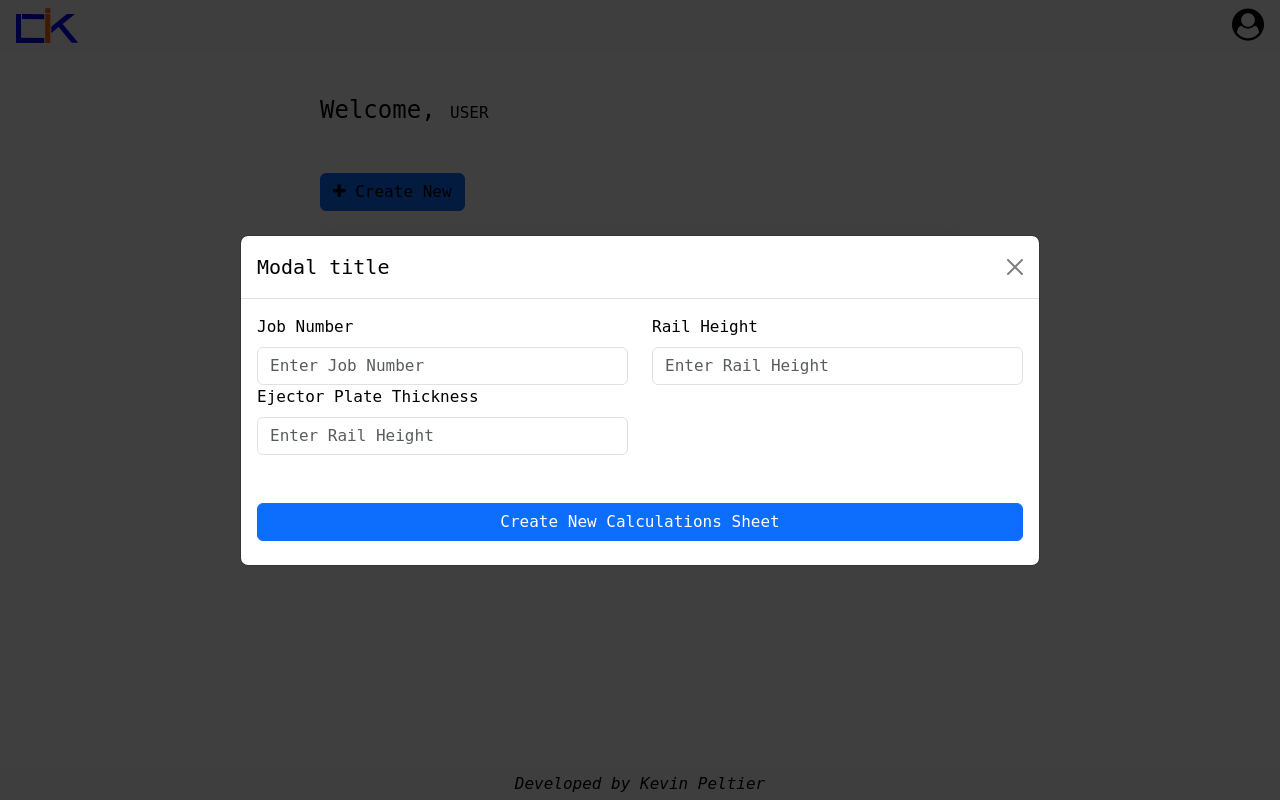
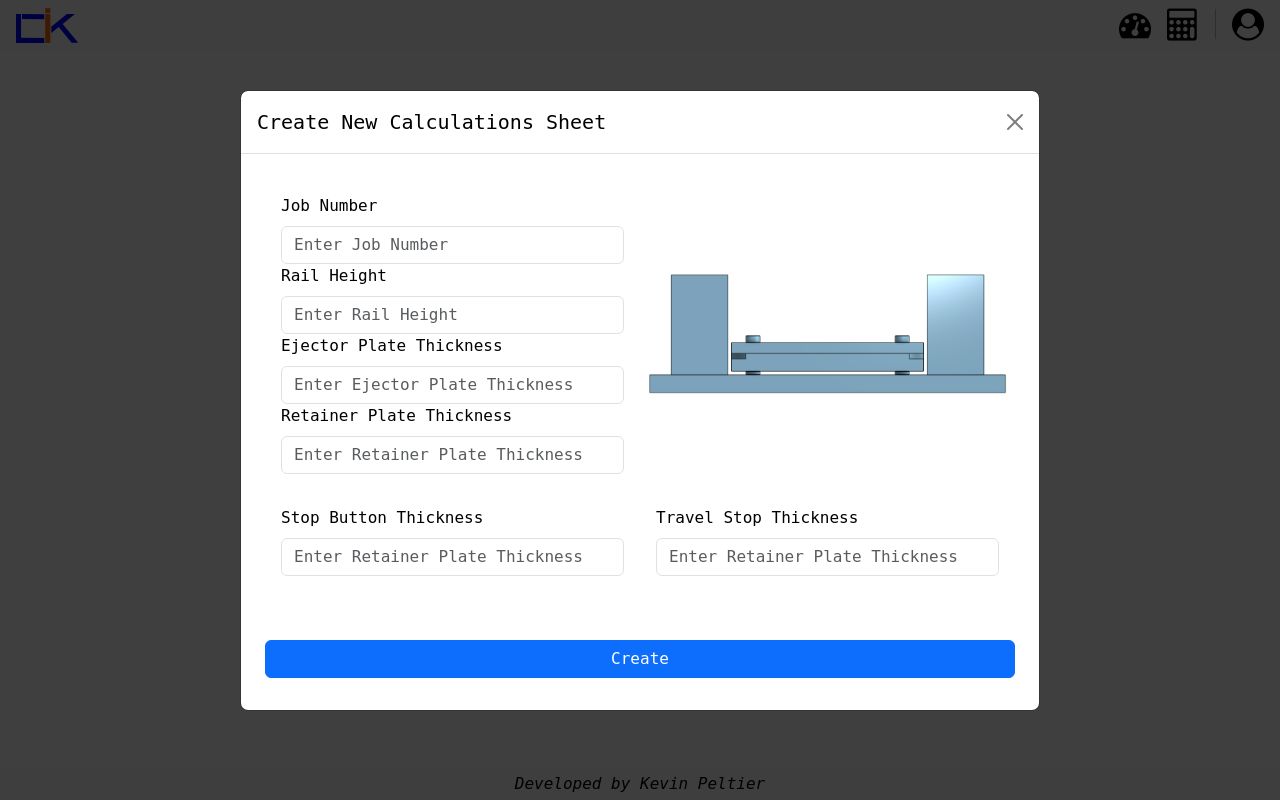
Before and after one commit to kevinpeltier/moldIQ, a PHP site: page /home.php in a window 1280 px wide, after a click on "Create New". Run offline with PHP 8.4, Linux system fonts and the light colour scheme; some libraries are stand-ins or nearby versions.

Commit message:
more interface tuning

```diff
--- a/components/hotButtons.php
+++ b/components/hotButtons.php
@@ -14,35 +14,66 @@
   <div class="modal-dialog modal-dialog-centered modal-dialog-scrollable modal-lg">
     <div class="modal-content">
       <div class="modal-header">
-        <h1 class="modal-title fs-5" id="exampleModalLabel">Modal title</h1>
+        <h1 class="modal-title fs-5" id="exampleModalLabel">Create New Calculations Sheet</h1>
         <button type="button" class="btn-close" data-bs-dismiss="modal" aria-label="Close"></button>
       </div>
       <div class="modal-body">
 
-        <form action="" class="row g3 needs-validation" novalidate>
-            <div class="col-md-6">
+        <form action="" class="row g3 needs-validation p-2" novalidate>
+            <div class="d-flex flex-row">
+                <div class="col-md-6 p-3">
+                    <div class="">
                         <label for="validationTextarea" class="form-label">Job Number</label>
-                <input type="number" class="form-control" id="railHeight validationTextarea" placeholder="Enter Job Number" required>
+                        <input type="text" class="form-control" id="railHeight validationTextarea" placeholder="Enter Job Number" required>
                         <div class="invalid-feedback">
                             Please enter a message in the textarea.
                         </div>
                     </div>
-            <div class="col-md-6">
+                    <div class="">
                         <label for="validationTextarea" class="form-label">Rail Height</label>
-                <input type="number" class="form-control" id="railHeight validationTextarea" placeholder="Enter Rail Height" required>
+                        <input type="number" class="form-control" id="railHeight validationTextarea" step="0.0625" min="0" placeholder="Enter Rail Height" required>
                         <div class="invalid-feedback">
                             Please enter a message in the textarea.
                         </div>
                     </div>
-            <div class="col-md-6">
+                    <div class="">
                         <label for="validationTextarea" class="form-label">Ejector Plate Thickness</label>
-                <input type="number" class="form-control" id="railHeight validationTextarea" placeholder="Enter Rail Height" required>
+                        <input type="number" class="form-control" id="railHeight validationTextarea" step="0.0625" min="0" placeholder="Enter Ejector Plate Thickness" required>
                         <div class="invalid-feedback">
                             Please enter a message in the textarea.
                         </div>
                     </div>
+                    <div class="">
+                        <label for="validationTextarea" class="form-label">Retainer Plate Thickness</label>
+                        <input type="number" class="form-control" id="railHeight validationTextarea" step="0.0625" min="0" placeholder="Enter Retainer Plate Thickness" required>
+                        <div class="invalid-feedback">
+                            Please enter a message in the textarea.
+                        </div>
+                    </div>
+                </div>
+
+                <div class="col-md-6 d-flex align-items-center p-2">
+                    <img src="./images/EjectorBoxImg.png" alt="" class="w-100">
+                </div>
+            </div>
+            <div class="col-md-12 d-flex flex-row">
+                    <div class="col-md-6 p-3">
+                        <label for="validationTextarea" class="form-label">Stop Button Thickness</label>
+                        <input type="number" class="form-control" id="railHeight validationTextarea" step="0.0625" min="0" placeholder="Enter Retainer Plate Thickness" required>
+                        <div class="invalid-feedback">
+                            Please enter a message in the textarea.
+                        </div>
+                    </div>
+                    <div class="col-md-6 p-3">
+                        <label for="validationTextarea" class="form-label">Travel Stop Thickness</label>
+                        <input type="number" class="form-control" id="railHeight validationTextarea" step="0.0625" min="0" placeholder="Enter Retainer Plate Thickness" required>
+                        <div class="invalid-feedback">
+                            Please enter a message in the textarea.
+                        </div>
+                    </div>
+            </div>
             <div class="col-12 d-flex justify-content-center pt-5 pb-2">
-                <button type="submit" class="btn btn-primary w-100 ">Create New Calculations Sheet</button>
+                <button type="submit" class="btn btn-primary w-100 ">Create</button>
             </div>
 
 
--- a/components/nav.php
+++ b/components/nav.php
@@ -4,7 +4,10 @@
         <div class="py-2 px-3">
             <img src="./images/QikCal_Sm.svg" style="max-height: 35px;" alt="">
         </div>
-        <div class="px-3">
+        <div class="px-3 d-flex align-content-center gap-3">
+            <a href="#"><i class="fa fa-tachometer fa-2x" aria-hidden="true"></i></a>
+            <a href="#"><i class="fa fa-calculator fa-2x" aria-hidden="true"></i></a>
+            <div class="vr" style="height: 30px;"></div>
             <a href="#"><i class="fa fa-user-circle fa-2x" aria-hidden="true"></i></a>
         </div>
     </div>
```
Also changed, not shown: images/EjectorBoxImg.png (added). Lines whose indentation alone changed are shown as unchanged.
